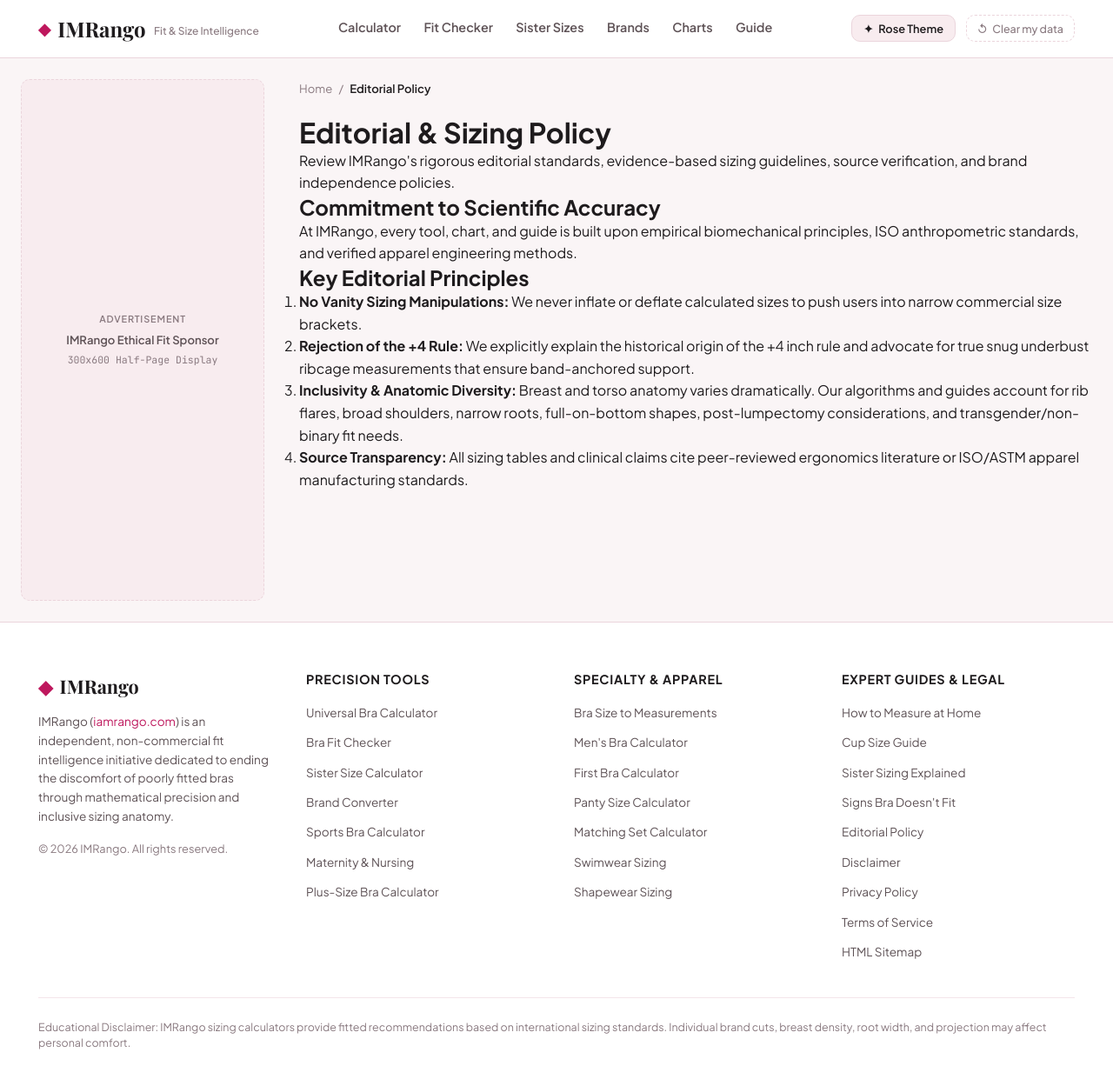
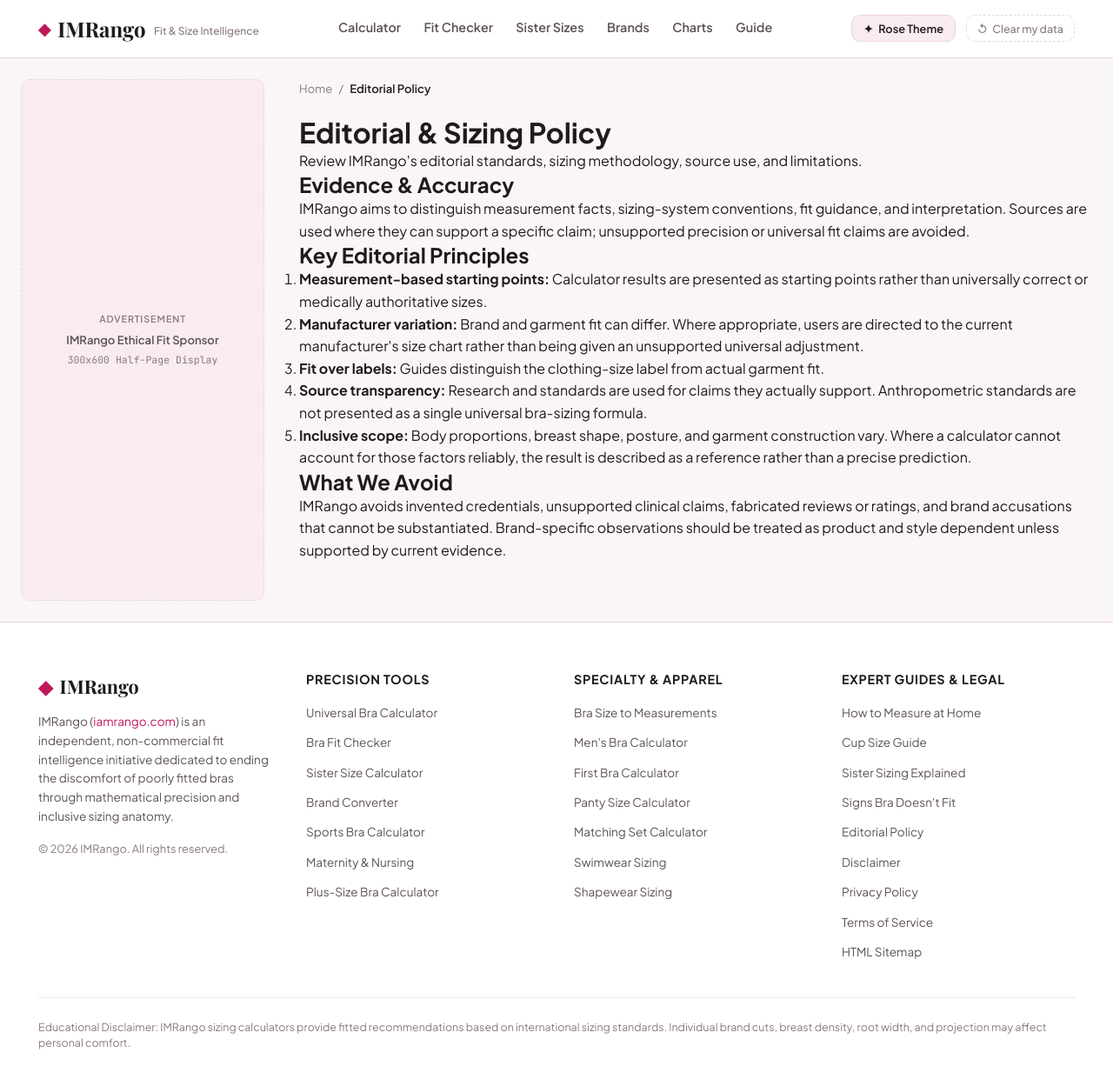
Before and after one commit to sharpedge74-cmyk/Bra-Size-Pro, a Jekyll site: the page built from _pages/editorial-policy.html, in a window 1280 px wide and 1241 px high. Shown: the whole window at 87% size. Built offline with Jekyll 4.4.1, drawn with Linux system fonts in a browser that asks for light colours; some web fonts are replaced.

Commit message:
Align trust and editorial policy wording

```diff
--- a/_pages/editorial-policy.html
+++ b/_pages/editorial-policy.html
@@ -1,20 +1,22 @@
 ---
 layout: page
 title: "Editorial & Sizing Policy"
-description: "Review IMRango's rigorous editorial standards, evidence-based sizing guidelines, source verification, and brand independence policies."
+description: "Review IMRango's editorial standards, sizing methodology, source use, and limitations."
 permalink: /editorial-policy
 breadcrumb_label: "Editorial Policy"
 ---
 
-<h2>Commitment to Scientific Accuracy</h2>
-<p>
-  At IMRango, every tool, chart, and guide is built upon empirical biomechanical principles, ISO anthropometric standards, and verified apparel engineering methods.
-</p>
+<h2>Evidence & Accuracy</h2>
+<p>IMRango aims to distinguish measurement facts, sizing-system conventions, fit guidance, and interpretation. Sources are used where they can support a specific claim; unsupported precision or universal fit claims are avoided.</p>
 
 <h2>Key Editorial Principles</h2>
 <ol>
-  <li><strong>No Vanity Sizing Manipulations:</strong> We never inflate or deflate calculated sizes to push users into narrow commercial size brackets.</li>
-  <li><strong>Rejection of the +4 Rule:</strong> We explicitly explain the historical origin of the +4 inch rule and advocate for true snug underbust ribcage measurements that ensure band-anchored support.</li>
-  <li><strong>Inclusivity & Anatomic Diversity:</strong> Breast and torso anatomy varies dramatically. Our algorithms and guides account for rib flares, broad shoulders, narrow roots, full-on-bottom shapes, post-lumpectomy considerations, and transgender/non-binary fit needs.</li>
-  <li><strong>Source Transparency:</strong> All sizing tables and clinical claims cite peer-reviewed ergonomics literature or ISO/ASTM apparel manufacturing standards.</li>
+<li><strong>Measurement-based starting points:</strong> Calculator results are presented as starting points rather than universally correct or medically authoritative sizes.</li>
+<li><strong>Manufacturer variation:</strong> Brand and garment fit can differ. Where appropriate, users are directed to the current manufacturer's size chart rather than being given an unsupported universal adjustment.</li>
+<li><strong>Fit over labels:</strong> Guides distinguish the clothing-size label from actual garment fit.</li>
+<li><strong>Source transparency:</strong> Research and standards are used for claims they actually support. Anthropometric standards are not presented as a single universal bra-sizing formula.</li>
+<li><strong>Inclusive scope:</strong> Body proportions, breast shape, posture, and garment construction vary. Where a calculator cannot account for those factors reliably, the result is described as a reference rather than a precise prediction.</li>
 </ol>
+
+<h2>What We Avoid</h2>
+<p>IMRango avoids invented credentials, unsupported clinical claims, fabricated reviews or ratings, and brand accusations that cannot be substantiated. Brand-specific observations should be treated as product and style dependent unless supported by current evidence.</p>
```
